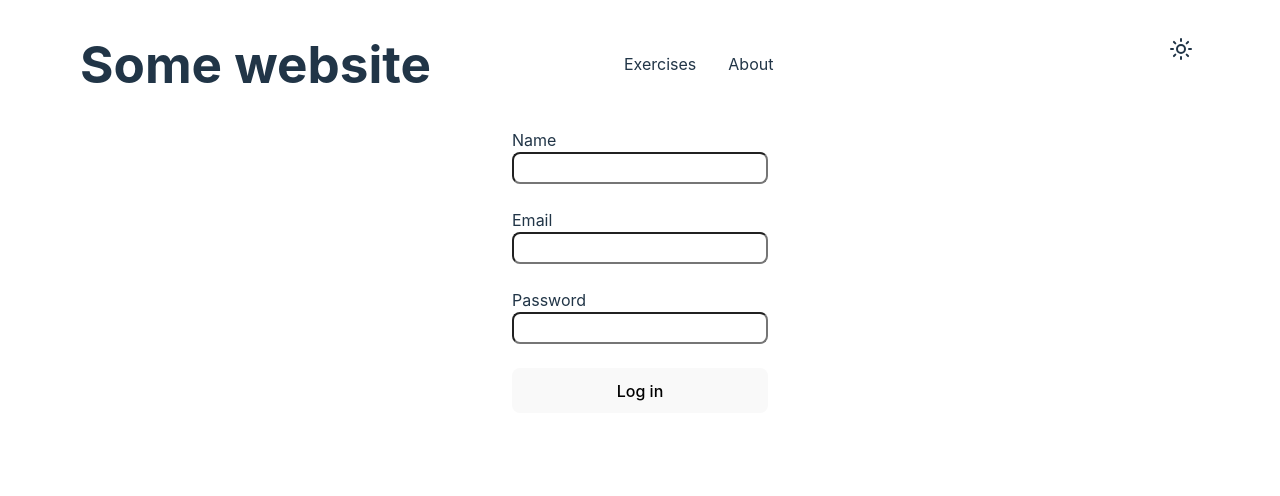
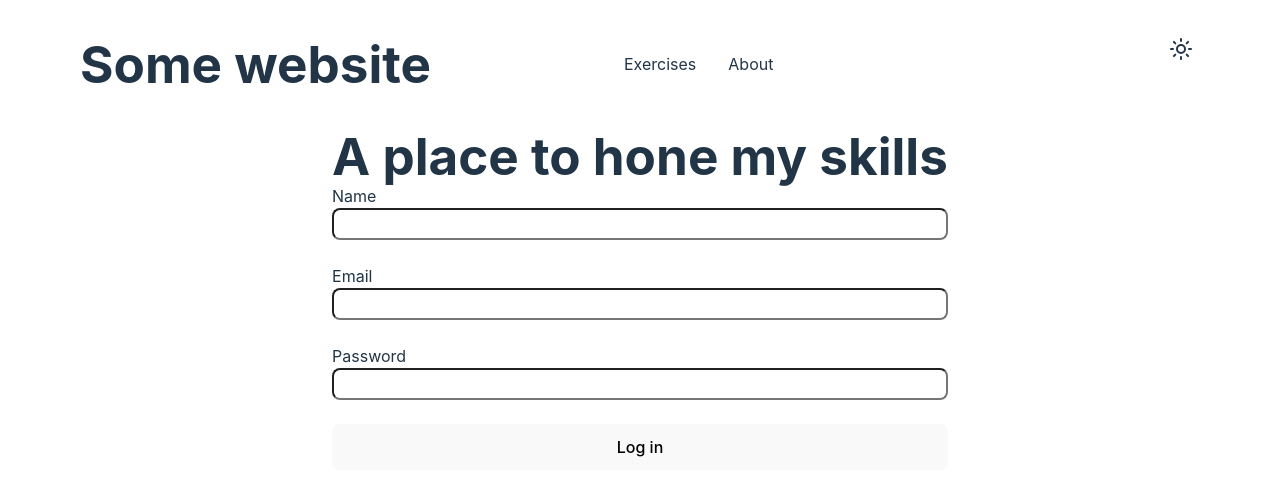
Before and after one commit to meegido/some-website, a React (Vite) app: page /login in a window 1280 px wide. Shown: the top 496 px of the page. Built offline with nearby package versions, Linux system fonts and the light colour scheme.

Commit message:
vercel routes

```diff
--- a/src/pages/landing/landing.jsx
+++ b/src/pages/landing/landing.jsx
@@ -1,7 +1,14 @@
 import LoginForm from './form/login-form';
 
 const Landing = () => {
-  return <LoginForm />;
+  return (
+    <div>
+      <section>
+        <h1>A place to hone my skills</h1>
+      </section>
+      <LoginForm />
+    </div>
+  );
 };
 
 export default Landing;
```
Also changed, not shown: src/assets/images/Untitled.jpg (added), vercel.json (added).
